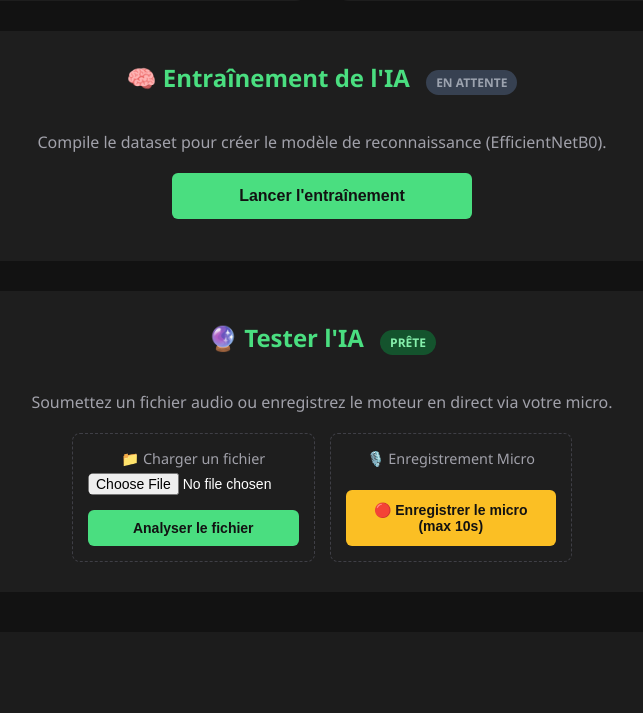
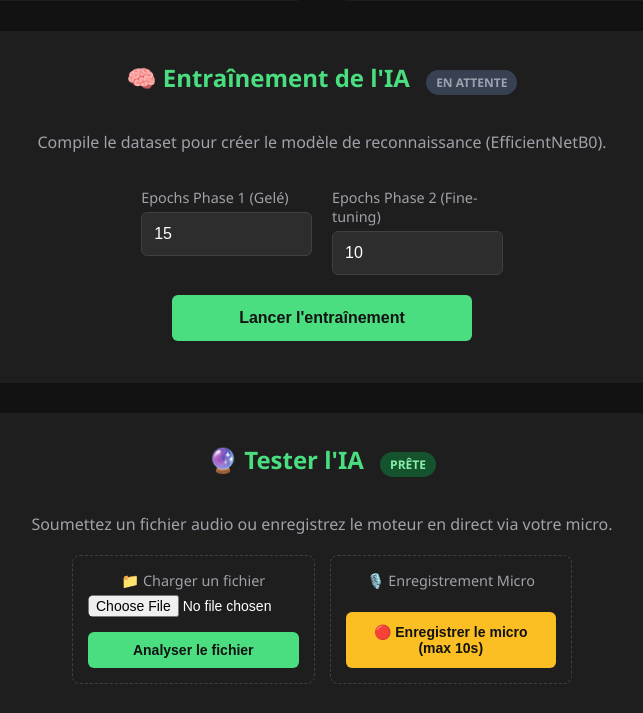
Before and after one commit to flavi1lv/revid-data-pipeline, a Flask app: page / in a window 1280 px wide. Shown: the part 672-1385 px from the top of the page, without its empty margins (318-961 px from the left). Before the commit the page ends 1234 px from the top, so only its background shows below. Run offline with Flask 3, Linux system fonts and the light colour scheme; data that the repository does not hold is empty.

Commit message:
ajout parametres pour IA

```diff
--- a/src/app.py
+++ b/src/app.py
@@ -196,14 +196,17 @@ def train_api():
         if pipeline_status["running"]:
             return jsonify({"status": "error", "message": "Un pipeline tourne déjà."}), 409
 
+    data = request.json or {}
+    epochs_p1 = int(data.get("epochs_p1", 15))
+    epochs_p2 = int(data.get("epochs_p2", 10))
+
     def run_train_async():
         with status_lock:
             pipeline_status.update({"running": True, "type": "train", "result": None})
         log_buffer.clear()
 
         try:
-            # Raccordement SSE parfait de l'entraînement grâce au callback injecté
-            run_training(log_fn=stream_log)
+            run_training(log_fn=stream_log, epochs_p1=epochs_p1, epochs_p2=epochs_p2)
             with status_lock:
                 pipeline_status["result"] = "success"
                 pipeline_status["message"] = "Modèle entraîné avec succès."
--- a/src/templates/dashboard.html
+++ b/src/templates/dashboard.html
@@ -80,6 +80,18 @@
     <div class="panel full-width" style="text-align:center;">
         <h2>🧠 Entraînement de l'IA <span id="trainBadge" class="status-badge status-idle">EN ATTENTE</span></h2>
         <p style="color: var(--text-muted); margin-bottom:20px;">Compile le dataset pour créer le modèle de reconnaissance (EfficientNetB0).</p>
+
+        <div style="display: flex; gap: 20px; justify-content: center; margin-bottom: 20px; text-align: left; max-width: 400px; margin-left: auto; margin-right: auto;">
+            <div style="flex: 1;">
+                <label>Epochs Phase 1 (Gelé)</label>
+                <input type="number" id="epochsP1" value="15" min="1" max="100">
+            </div>
+            <div style="flex: 1;">
+                <label>Epochs Phase 2 (Fine-tuning)</label>
+                <input type="number" id="epochsP2" value="10" min="0" max="100">
+            </div>
+        </div>
+
         <button id="trainButton" onclick="startTraining()" style="max-width:300px; margin:0 auto;">Lancer l'entraînement</button>
         <div id="trainStatus" style="margin-top:12px; color: var(--text-muted); font-size:14px;"></div>
     </div>
@@ -269,6 +281,9 @@
         if (currentDataset.length < 2)
             return alert("Il faut au moins 2 véhicules pour entraîner !");
 
+        const epochs1 = parseInt(document.getElementById('epochsP1').value) || 15;
+        const epochs2 = parseInt(document.getElementById('epochsP2').value) || 10;
+
         document.getElementById('logTerminal').innerHTML = '';
         document.getElementById('trainButton').disabled = true;
         setBadge('trainBadge', 'running', 'EN COURS');
@@ -276,7 +291,11 @@
 
         startLogStream();
 
-        const r = await fetch('/api/train', { method: 'POST' });
+        const r = await fetch('/api/train', {
+            method: 'POST',
+            headers: { 'Content-Type': 'application/json' },
+            body: JSON.stringify({ epochs_p1: epochs1, epochs_p2: epochs2 })
+        });
         const data = await r.json();
 
         if (data.status === 'success') {
--- a/src/train_model.py
+++ b/src/train_model.py
@@ -12,12 +12,10 @@ MODEL_DIR   = os.path.join(BASE_DIR, "../models")
 # ─── HYPERPARAMÈTRES ──────────────────────────────────────────────────────────
 IMG_SIZE         = (224, 224)
 BATCH_SIZE       = 64   # Boost de RAM (nb de spectrogrammes traités en parallèle)
-EPOCHS_PHASE1    = 15   # Backbone gelé — on entraîne seulement la tête
-EPOCHS_PHASE2    = 10   # Fine-tuning — on dégèle les 30 dernières couches
 VALIDATION_SPLIT = 0.20
 SEED             = 123
 
-def run_training(log_fn=print):
+def run_training(log_fn=print, epochs_p1=15, epochs_p2=10):
     log_fn("\n==================================================")
     log_fn("🧠 DÉMARRAGE DE L'ENTRAÎNEMENT (EfficientNetB0)")
     log_fn("==================================================\n")
@@ -71,7 +69,7 @@ def run_training(log_fn=print):
     )
     val_dataset = val_dataset.cache().prefetch(AUTOTUNE)
 
-# 4. Construction ou Chargement du modèle (Logique Anti-Crash 2.0)
+    # 4. Construction ou Chargement du modèle (Logique Anti-Crash 2.0)
     checkpoint_p1 = os.path.join(MODEL_DIR, "best_model_phase1.keras")
     checkpoint_p2 = os.path.join(MODEL_DIR, "best_model_phase2.keras")
 
@@ -127,7 +125,7 @@ def run_training(log_fn=print):
 
     # ─── PHASE 1 : Tête seule ─────────────────────────────────────────────────
     if not skip_phase1:
-        log_fn(f"\n📌 PHASE 1 — Entraînement de la tête ({EPOCHS_PHASE1} epochs max)")
+        log_fn(f"\n📌 PHASE 1 — Entraînement de la tête ({epochs_p1} epochs max)")
         log_fn("   Backbone : gelé  |  LR : 1e-3")
 
         model.compile(
@@ -140,38 +138,18 @@ def run_training(log_fn=print):
         history1 = model.fit(
             train_dataset,
             validation_data = val_dataset,
-            epochs          = EPOCHS_PHASE1,
+            epochs          = epochs_p1,
             callbacks       = callbacks_p1,
         )
+
+        # On gère le cas où l'EarlyStopping a tout coupé avant la fin
         best_p1 = max(history1.history.get("val_accuracy", [0]))
         log_fn(f"\n   ✅ Phase 1 — meilleure val_accuracy : {best_p1:.4f} ({best_p1*100:.1f}%)")
     else:
         log_fn("\n⏩ PHASE 1 IGNORÉE — (Déjà complétée, poids chargés en mémoire)")
 
-    # ─── PHASE 1 : Tête seule ─────────────────────────────────────────────────
-    log_fn(f"\n📌 PHASE 1 — Entraînement de la tête ({EPOCHS_PHASE1} epochs max)")
-    log_fn("   Backbone : gelé  |  LR : 1e-3")
-
-    model.compile(
-        optimizer = tf.keras.optimizers.Adam(learning_rate=1e-3),
-        loss      = "sparse_categorical_crossentropy",
-        metrics   = ["accuracy"],
-    )
-
-    callbacks_p1 = _get_callbacks(MODEL_DIR, phase=1)
-    history1 = model.fit(
-        train_dataset,
-        validation_data = val_dataset,
-        epochs          = EPOCHS_PHASE1,
-        callbacks       = callbacks_p1,
-    )
-
-    # On gère le cas où l'EarlyStopping a tout coupé avant la fin
-    best_p1 = max(history1.history.get("val_accuracy", [0]))
-    log_fn(f"\n   ✅ Phase 1 — meilleure val_accuracy : {best_p1:.4f} ({best_p1*100:.1f}%)")
-
     # ─── PHASE 2 : Fine-tuning ────────────────────────────────────────────────
-    log_fn(f"\n🔓 PHASE 2 — Fine-tuning ({EPOCHS_PHASE2} epochs max)")
+    log_fn(f"\n🔓 PHASE 2 — Fine-tuning ({epochs_p2} epochs max)")
     log_fn("   Backbone : 30 dernières couches dégelées  |  LR : 1e-5")
 
     # Récupération du backbone (indispensable si on a chargé une sauvegarde)
@@ -191,7 +169,7 @@ def run_training(log_fn=print):
     history2 = model.fit(
         train_dataset,
         validation_data = val_dataset,
-        epochs          = EPOCHS_PHASE2,
+        epochs          = epochs_p2,
         callbacks       = callbacks_p2,
     )
 
```
